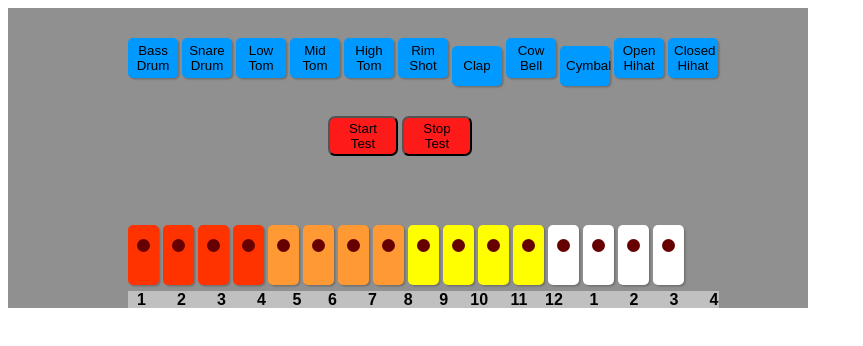
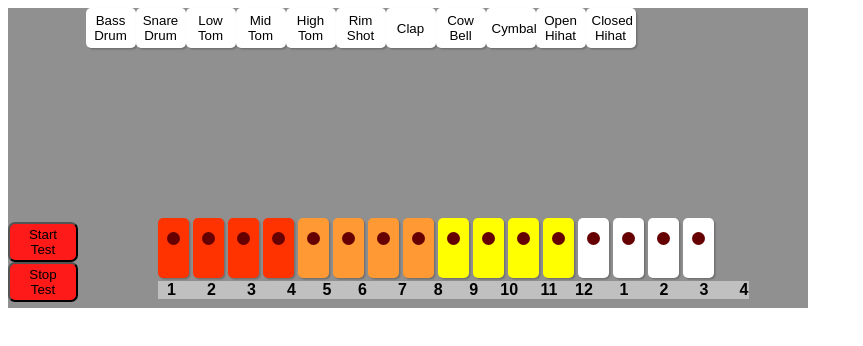
Before and after one commit to johnmccain/Drum-Machine, a plain HTML site: page TR808.html in a window 1280 px wide. Shown: the whole page, without its empty margins (0-863 px from the left). Drawn offline with nearby package versions, Linux system fonts and the light colour scheme.

Commit message:
add formatting

```diff
--- a/TR808.html
+++ b/TR808.html
@@ -5,22 +5,11 @@
 <head>
   <title>TR 808</title>
 
-	<!-- Latest compiled and minified CSS -->
-
-	<!-- jQuery library -->
-	<script src="https://ajax.googleapis.com/ajax/libs/jquery/1.12.0/jquery.min.js"></script>
-
-	<!-- Latest compiled JavaScript -->
 
 
-	<script src="js/Instrument.js"></script>
-	<script src="js/BufferLoader.js"></script>
-	<script src="js/AudioCore.js"></script>
-        <script>
-
-        </script>
 
         <style>
+
         p
         {
           background-color: #909090
@@ -31,11 +20,11 @@
           margin-bottom: 100%;
           width: 13px;
           height: 13px;
-          /*position: relative;*/
           display:block;
           border-radius:50%;
-          background:#660000
+          background:#660000;
         }
+
 
         .button{
           border: none;
@@ -43,8 +32,6 @@
           width:31px;
           border-radius: 5px;
           position: relative;
-          top: 25%;
-          left: 15%;
           box-shadow: 1.5px 1.5px 1.5px #707070;
         }
         .button:hover{
@@ -78,11 +65,11 @@
             border-radius: 5px;
             position: relative;
             box-shadow: 1.5px 1.5px 1.5px #707070;
-            background-color:#0099ff;
+            background-color:#ffffff;
             font-size:1.em;
         }
         .btn-primary:hover{
-          background-color: #007acc;
+          background-color: #cccccc;
         }
         .btn-lg{
           position:relative;
@@ -90,8 +77,14 @@
           border-radius:7px;
           height: 40px;
           width: 70px;
-          top:8%;
-          left:40%;
+
+        }
+        div.startstop
+        {
+          margin-top:20%;
+          margin-left:0%;
+          height:1px;
+
         }
         div.container
         {
@@ -100,14 +93,25 @@
           width: 800px;
           height: 300px;
         }
-        p1{
+        div.numbers{
           font-family: "Arial";
           font-weight: bold;
           font-size:1.0em;
           background-color: #c0c0c0;
           position: relative;
-          top: 20%;
-          left: 15%;
+          float: left;
+        }
+        div.coloredbuttons
+        {
+
+          float: left;
+          margin-top:15%;
+          margin-left:10%;
+        }
+        div.instrumentbuttons
+        {
+            margin-top: 0%;
+            margin-left:70px;
         }
 
          </style>
@@ -117,21 +121,28 @@
 <body>
 
 <div class = "container" >
-  <button class="btn btn-primary" onclick="playSound(instruments[0].buffer);">Bass Drum</button>
-  <button class="btn btn-primary" onclick="playSound(instruments[1].buffer);">Snare Drum</button>
-  <button class="btn btn-primary" onclick="playSound(instruments[2].buffer);">Low Tom</button>
-  <button class="btn btn-primary" onclick="playSound(instruments[3].buffer);">Mid Tom</button>
-  <button class="btn btn-primary" onclick="playSound(instruments[4].buffer);">High Tom</button>
-  <button class="btn btn-primary" onclick="playSound(instruments[5].buffer);">Rim Shot</button>
-  <button class="btn btn-primary" onclick="playSound(instruments[6].buffer);">Clap</button>
-  <button class="btn btn-primary" onclick="playSound(instruments[7].buffer);">Cow Bell</button>
-  <button class="btn btn-primary" onclick="playSound(instruments[8].buffer);">Cymbal</button>
-  <button class="btn btn-primary" onclick="playSound(instruments[9].buffer);">Open Hihat</button>
-  <button class="btn btn-primary" onclick="playSound(instruments[10].buffer);">Closed Hihat</button>
+
+
+  <div class ="instrumentbuttons" style = "float:left; margin-left:70px">
+  <div class ="i1"style = "float:left"><button class="btn btn-primary" onclick="playSound(instruments[0].buffer);">Bass Drum</button></div>
+  <div class ="i2"style = "float:left"><button class="btn btn-primary" onclick="playSound(instruments[1].buffer);">Snare Drum</button></div>
+  <div class ="i3"style = "float:left"><button class="btn btn-primary" onclick="playSound(instruments[2].buffer);">Low Tom</button></div>
+  <div class ="i4"style = "float:left"><button class="btn btn-primary" onclick="playSound(instruments[3].buffer);">Mid Tom</button></div>
+  <div class ="i5"style = "float:left"><button class="btn btn-primary" onclick="playSound(instruments[4].buffer);">High Tom</button></div>
+  <div class ="i6"style = "float:left"><button class="btn btn-primary" onclick="playSound(instruments[5].buffer);">Rim Shot</button></div>
+  <div class ="i7"style = "float:left"><button class="btn btn-primary" onclick="playSound(instruments[6].buffer);">Clap</button></div>
+  <div class ="i8"style = "float:left"><button class="btn btn-primary" onclick="playSound(instruments[7].buffer);">Cow Bell</button></div>
+  <div class ="i9"style = "float:left"><button class="btn btn-primary" onclick="playSound(instruments[8].buffer);">Cymbal</button></div>
+  <div class ="i10"style = "float:left"><button class="btn btn-primary" onclick="playSound(instruments[9].buffer);">Open Hihat</button></div>
+  <div class ="i11"style = "float:left"><button class="btn btn-primary" onclick="playSound(instruments[10].buffer);">Closed Hihat</button></div>
+  </div>
 <br><br><br>
-<button class="btn btn-lg btn-danger" onclick="testSequence(); start();">Start Test</button>
+<div class = "startstop" style="margin-left:0%; float:left">
+<button class="btn btn-lg btn-danger" onclick="testSequence(); start();">Start Test</button><br>
 <button class="btn btn-lg btn-danger" onclick="stop();">Stop Test</button>
+</div>
 <br><br>
+<div class = "coloredbuttons">
   <button class="button button1" onclick = "document.getElementById('id1').style.backgroundColor = '#ff1a1a'"><div id = "id1"class="circle" ></div></button>
   <button class="button button1"onclick = "document.getElementById('id2').style.backgroundColor = '#ff1a1a'"><div id = "id2" class="circle"></div></button>
   <button class="button button1"onclick = "document.getElementById('id3').style.backgroundColor = '#ff1a1a'"><div id = "id3"class="circle"></div></button>
@@ -148,8 +159,9 @@
   <button class="button button4"onclick = "document.getElementById('id14').style.backgroundColor = '#ff1a1a'"><div id = "id14"class="circle"></div></button>
   <button class="button button4"onclick = "document.getElementById('id15').style.backgroundColor = '#ff1a1a'"><div id = "id15"class="circle"></div></button>
   <button class="button button4"onclick = "document.getElementById('id16').style.backgroundColor = '#ff1a1a'"><div id = "id16" class="circle"></div></button>
-  <br><br>
-  <p1> &nbsp
+
+<br>
+  <div class = "numbers"> &nbsp
     1 &nbsp &nbsp &nbsp
     2  &nbsp &nbsp &nbsp
     3 &nbsp  &nbsp &nbsp
@@ -165,7 +177,8 @@
     1 &nbsp  &nbsp&nbsp&nbsp
     2 &nbsp &nbsp  &nbsp
     3 &nbsp &nbsp &nbsp
-    4 </p1><br>
+    4 </div><br>
+  </div>
 
   <br>
   <br>
```
